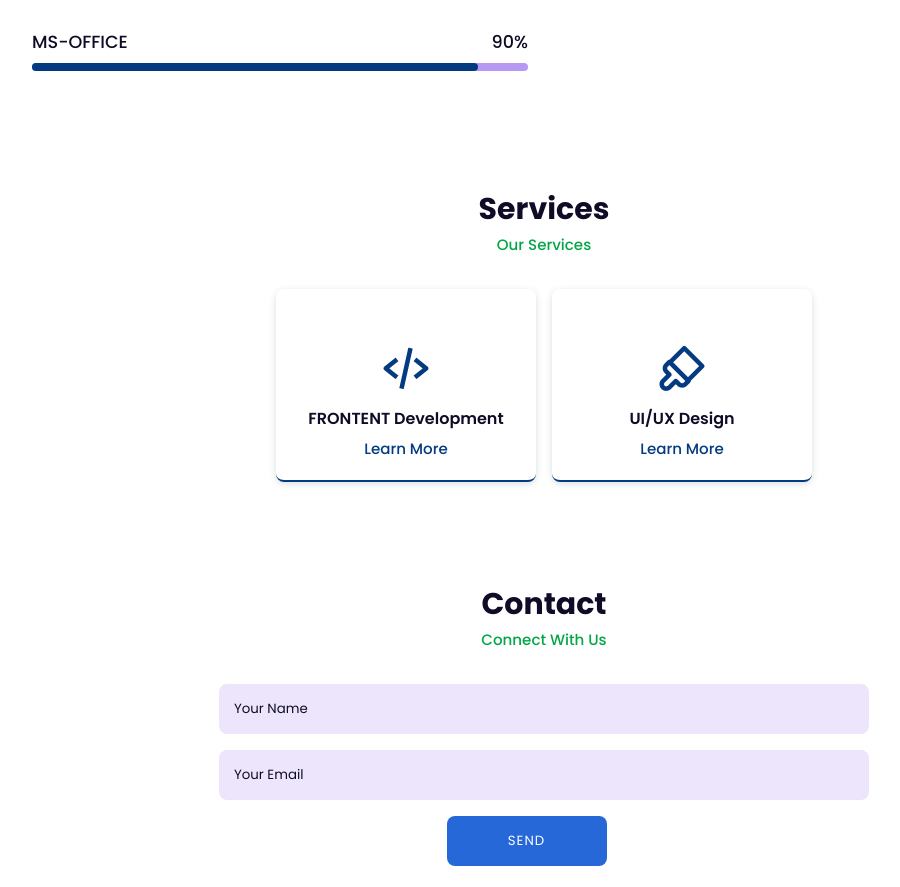
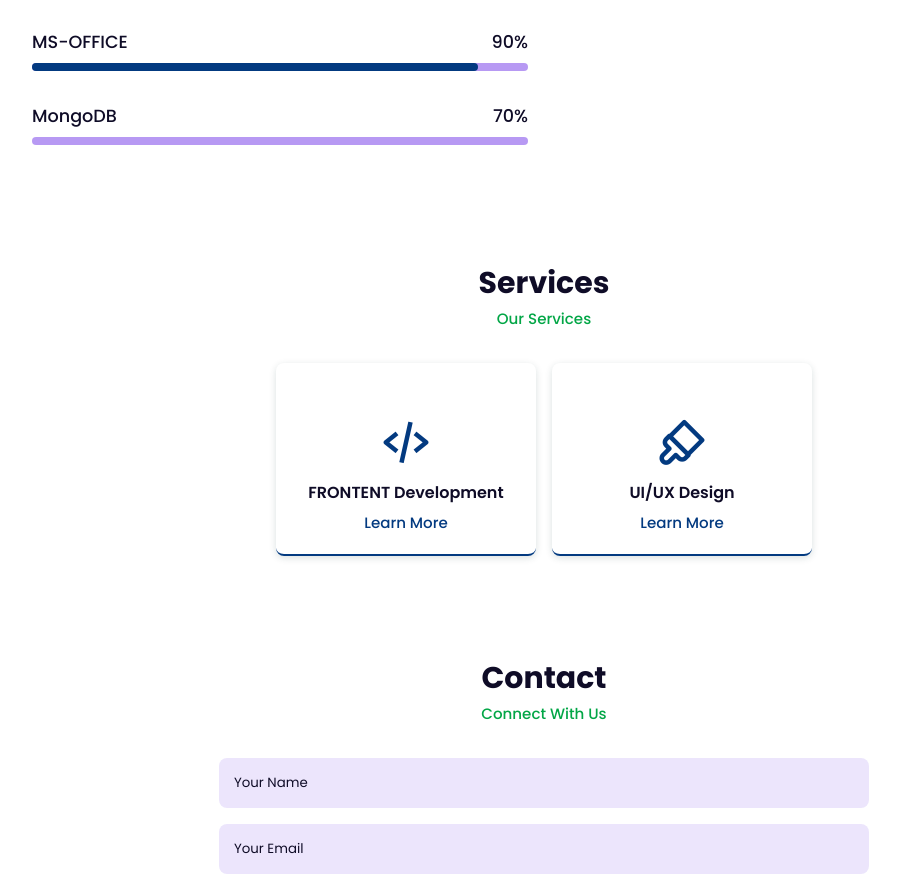
Before and after one commit to prem052001/PORFOLIO, a plain HTML site: page index.html in a window 1280 px wide. Shown: the part 2046-2933 px from the top of the page, without its empty margins (96-996 px from the left). Drawn offline with nearby package versions, Linux system fonts and the light colour scheme.

Commit message:
Update index.html

```diff
--- a/index.html
+++ b/index.html
@@ -132,6 +132,12 @@
                 <div class="light-bar"></div>
                 <div class="percent-bar MS-bar"></div>
             </div>
+             <div class="bars-box">
+                <h3>MongoDB</h3>
+                <span>70%</span>
+                <div class="light-bar"></div>
+                <div class="percent-bar Mongo-bar"></div>
+            </div>
         </div>
         <div class="skills-img">
             <img src="images/SKILL.jpg" alt="Skill">
```
